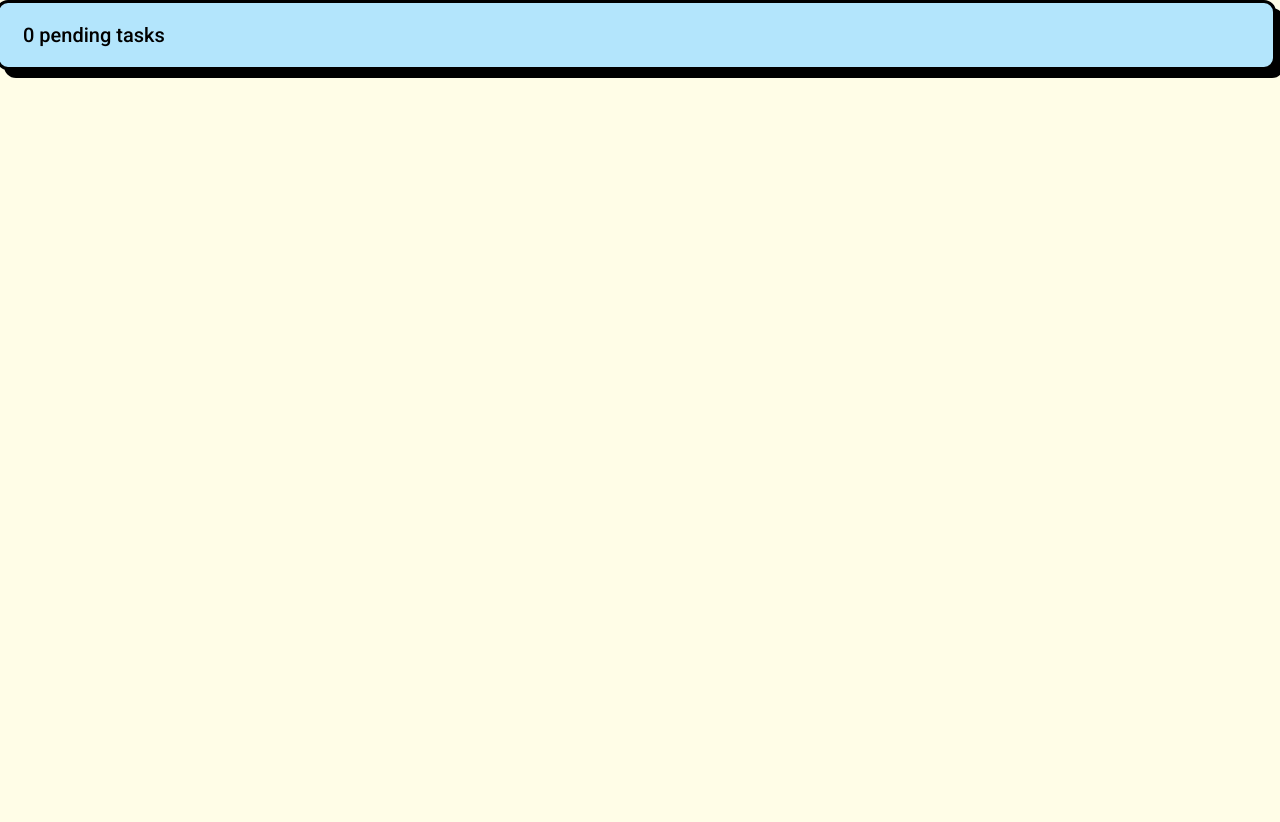
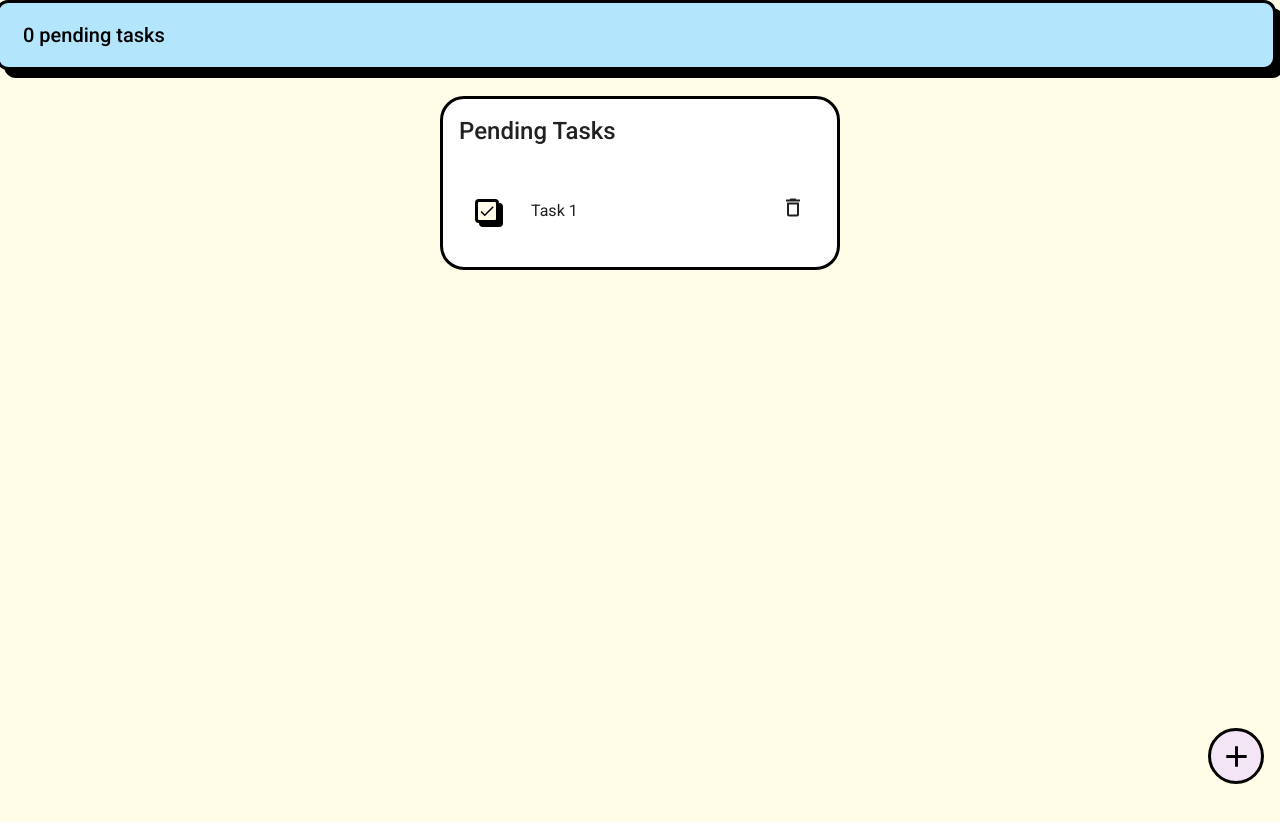
Before and after one commit to salalaslam/frontend-developer-task, a Next.js app: page / in a window 1280 px wide. Shown: the top 822 px of the page. Built offline with nearby package versions, Linux system fonts and the light colour scheme.

Commit message:
Update page.tsx

```diff
--- a/src/app/page.tsx
+++ b/src/app/page.tsx
@@ -1,8 +1,74 @@
+import {
+  Check,
+  DeleteOutlined as DeleteOutlinedIcon,
+} from "@mui/icons-material";
+import {
+  Card,
+  CardContent,
+  CardHeader,
+  Grid,
+  List,
+  ListItem,
+  ListItemIcon,
+  ListItemText,
+} from "@mui/material";
 import Box from "@mui/material/Box";
+import { AddTask } from "../components/AddTask";
 
 export default function HomePage() {
   return (
     <Box>
+      <Grid
+        container
+        spacing={2}
+        sx={{
+          justifyContent: "center",
+        }}
+      >
+        <Grid item xs={12} md={6} lg={4}>
+          <Card
+            elevation={0}
+            sx={{
+              borderRadius: 6,
+              border: "3px solid #000",
+            }}
+          >
+            <CardHeader
+              title="Pending Tasks"
+              sx={{
+                ".MuiCardHeader-title": {
+                  fontWeight: "500",
+                },
+              }}
+            />
+            <CardContent>
+              <List>
+                <ListItem
+                  secondaryAction={
+                    <Box>
+                      <DeleteOutlinedIcon />
+                    </Box>
+                  }
+                >
+                  <ListItemIcon>
+                    <Check
+                      sx={{
+                        bgcolor: "background.default",
+                        border: "3px solid #000",
+                        borderRadius: 1,
+                        color: "#000",
+                        boxShadow: "4px 4px 0 0 #000",
+                      }}
+                    />
+                  </ListItemIcon>
+                  <ListItemText primary="Task 1" />
+                </ListItem>
+              </List>
+            </CardContent>
+          </Card>
+        </Grid>
+      </Grid>
+      <AddTask />
     </Box>
   );
 }
```
